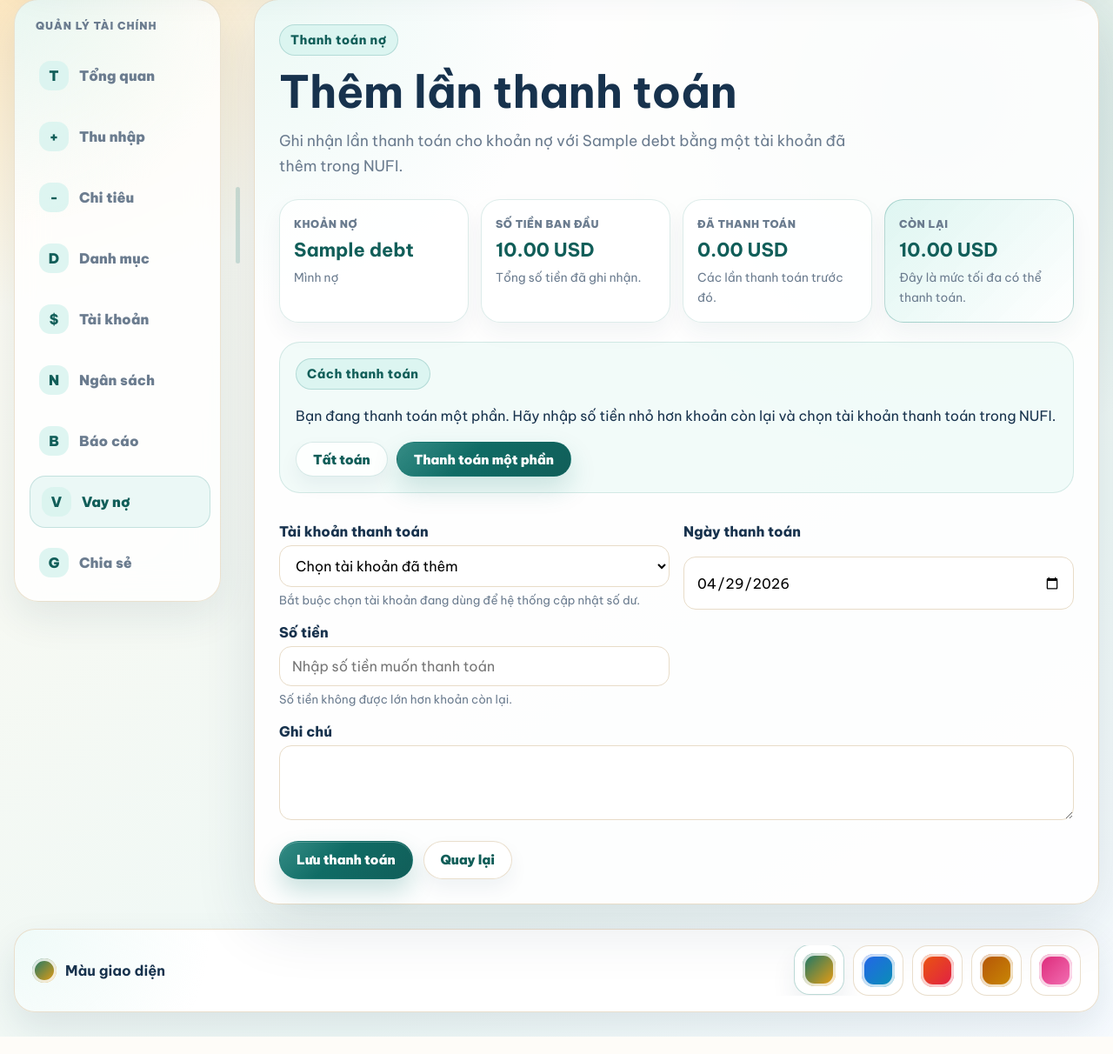
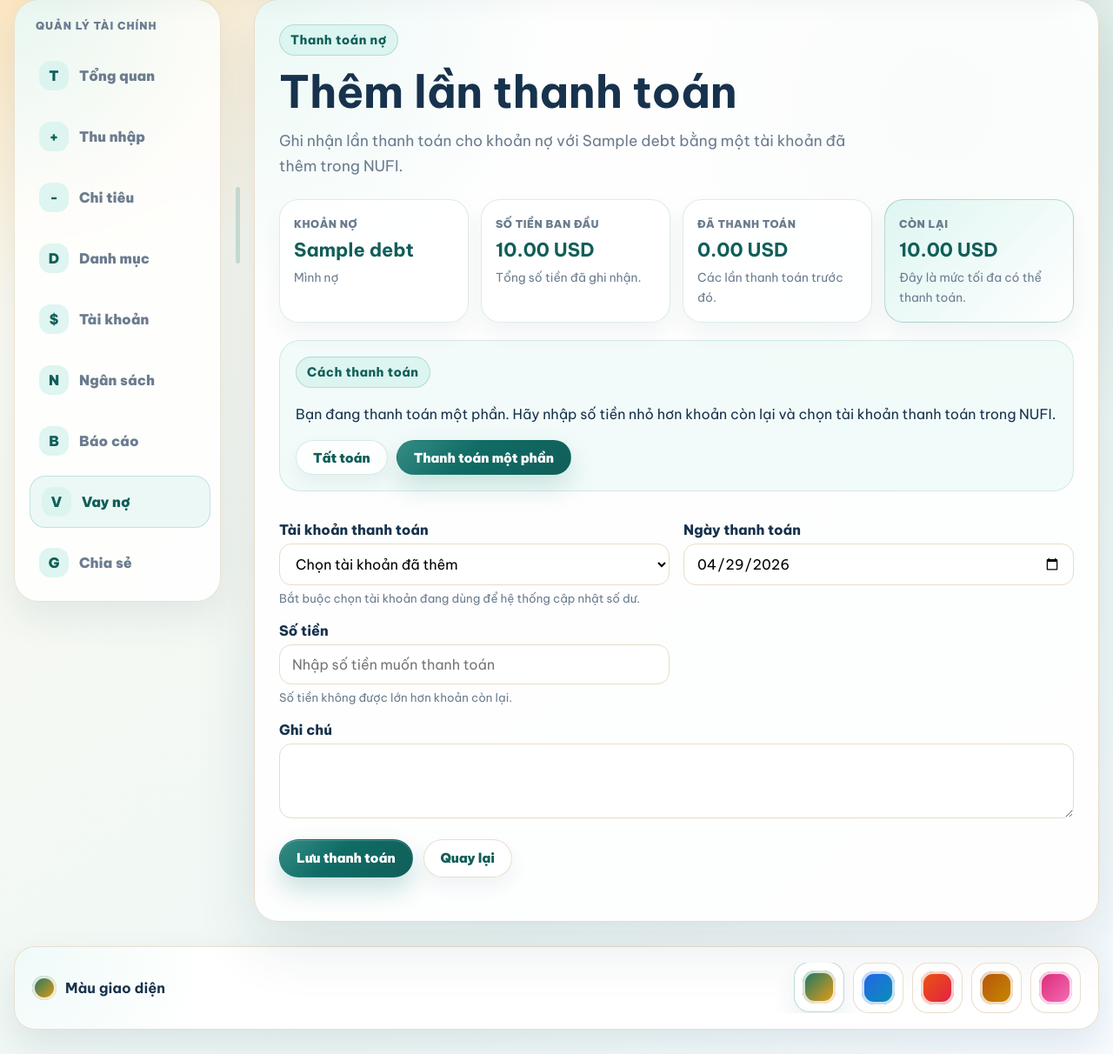
Before and after one commit to thtrangnu/PERSONAL-FINANCE-MANAGEMENT-SYSTEM, a Django app: page /debts/1/payment/ in a window 1280 px wide. Shown: the part 125-1337 px from the top of the page at 87% size. Run offline with Django 5.2, Linux system fonts and the light colour scheme; the visitor is signed in with stand-in values (Sample User, id 1); tables that the repository leaves empty hold one stand-in row (values such as "Sample post"); grey boxes marked "Sample" are stand-in pictures; data that the repository does not hold is empty.

Commit message:
:10/5/2026 : Update to fix web

```diff
--- a/apps/budgets/views.py
+++ b/apps/budgets/views.py
@@ -64,6 +64,12 @@ def _attach_usage(budgets, currency):
         budget.used_amount = _format_money(used_amount, currency)
         budget.remaining_amount = _format_money(remaining_amount, currency)
         budget.usage_percent = min(100, max(0, percent))
+        if percent >= 100:
+            budget.progress_class = 'is-exceeded'
+        elif percent >= int(budget.warning_percent):
+            budget.progress_class = 'is-warning'
+        else:
+            budget.progress_class = ''
     return budgets
 
 
--- a/apps/expenses/views.py
+++ b/apps/expenses/views.py
@@ -159,7 +159,6 @@ def _create_budget_alerts(expense):
         already_exists = Alert.objects.filter(
             user=expense.user,
             related_budget=budget,
-            related_expense=expense,
             alert_type=alert_type,
         ).exists()
         if already_exists:
@@ -172,7 +171,6 @@ def _create_budget_alerts(expense):
             title=title,
             message=message,
             related_budget=budget,
-            related_expense=expense,
         )
 
 
--- a/templates/base.html
+++ b/templates/base.html
@@ -2575,11 +2575,18 @@
       margin-top: 20px;
     }
 
+    .debt-payment-layout {
+      display: grid;
+      grid-template-columns: 1fr;
+      gap: 20px;
+      margin: 22px 0;
+    }
+
     .debt-payment-summary {
       display: grid;
       grid-template-columns: repeat(4, minmax(0, 1fr));
       gap: 14px;
-      margin: 22px 0;
+      margin: 0;
     }
 
     .debt-payment-summary article {
@@ -2625,6 +2632,19 @@
       border-radius: 24px;
       padding: 18px;
       background: rgba(231, 247, 244, 0.52);
+    }
+
+    .debt-payment-form.model-form {
+      margin-top: 0;
+    }
+
+    .debt-payment-fields {
+      grid-template-columns: repeat(3, minmax(0, 1fr));
+      align-items: start;
+    }
+
+    .debt-payment-fields .debt-payment-field-note {
+      grid-column: 1 / -1;
     }
 
     .payment-mode-panel p {
@@ -2713,6 +2733,15 @@
       height: 100%;
       border-radius: inherit;
       background: linear-gradient(90deg, var(--brand), var(--accent));
+      transition: background 0.3s ease;
+    }
+
+    .mini-progress span.is-warning {
+      background: linear-gradient(90deg, #d97706, #f59e0b);
+    }
+
+    .mini-progress span.is-exceeded {
+      background: linear-gradient(90deg, #dc2626, #ef4444);
     }
 
     .alert-list {
@@ -2906,6 +2935,10 @@
       .debt-payment-summary {
         grid-template-columns: repeat(2, minmax(0, 1fr));
       }
+
+      .debt-payment-fields {
+        grid-template-columns: repeat(2, minmax(0, 1fr));
+      }
     }
 
     @media (max-width: 760px) {
@@ -2938,7 +2971,9 @@
       .dashboard-analysis,
       .dashboard-visuals,
       .overview-cards,
+      .debt-payment-layout,
       .debt-payment-summary,
+      .debt-payment-fields,
       .invitation-card,
       .transaction-insights,
       .form-grid,
--- a/templates/budgets/budget_list.html
+++ b/templates/budgets/budget_list.html
@@ -43,7 +43,7 @@
                   <td>Tháng {{ budget.period_month }}/{{ budget.period_year }}</td>
                   <td>
                     {{ budget.used_amount }}
-                    <div class="mini-progress"><span style="width: {{ budget.usage_percent }}%;"></span></div>
+                    <div class="mini-progress"><span class="{{ budget.progress_class }}" style="width: {{ budget.usage_percent }}%;"></span></div>
                   </td>
                   <td>{{ budget.remaining_amount }}</td>
                   <td>
--- a/templates/debts/debt_payment_form.html
+++ b/templates/debts/debt_payment_form.html
@@ -8,7 +8,8 @@
     <h1>{{ page_title }}</h1>
     <p class="hero-copy">Ghi nhận lần thanh toán cho khoản nợ với {{ debt.counterparty_name }} bằng một tài khoản đã thêm trong NUFI.</p>
 
-    <div class="debt-payment-summary">
+    <div class="debt-payment-layout">
+      <div class="debt-payment-summary" aria-label="Tóm tắt khoản nợ">
         <article>
           <span>Khoản nợ</span>
           <strong>{{ debt.counterparty_name }}</strong>
@@ -51,9 +52,9 @@
           </div>
           <p class="payment-warning" data-payment-warning hidden>Số tiền đang lớn hơn khoản còn lại. Vui lòng giảm xuống không quá {{ formatted_remaining }}.</p>
         </div>
-      <div class="form-grid">
+        <div class="form-grid debt-payment-fields">
           {% for field in form %}
-          <div class="profile-field {% if field.name == 'note' %}profile-field-wide{% endif %}">
+            <div class="profile-field debt-payment-field-{{ field.name }} {% if field.name == 'note' %}profile-field-wide{% endif %}">
               <label for="{{ field.id_for_label }}">{{ field.label }}</label>
               {{ field }}
               {% if field.help_text %}<small>{{ field.help_text }}</small>{% endif %}
@@ -66,6 +67,7 @@
           <a class="button ghost" href="{% url 'debt_detail' debt.debt_id %}">Quay lại</a>
         </div>
       </form>
+    </div>
   </section>
 
   <script>
```
Also changed, not shown: apps/expenses/tests/test_views.py (+5 -1 lines). Lines whose indentation alone changed are shown as unchanged.
